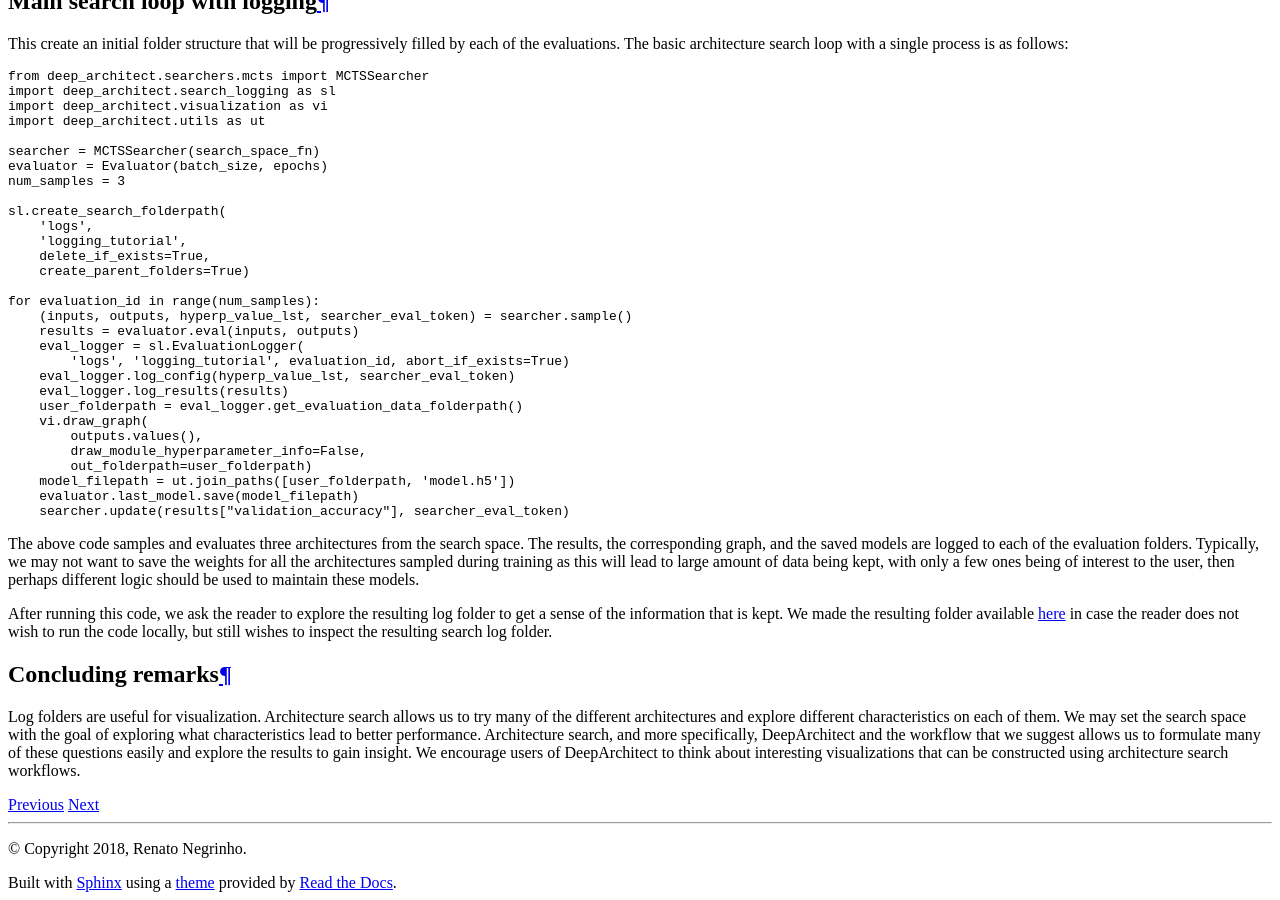
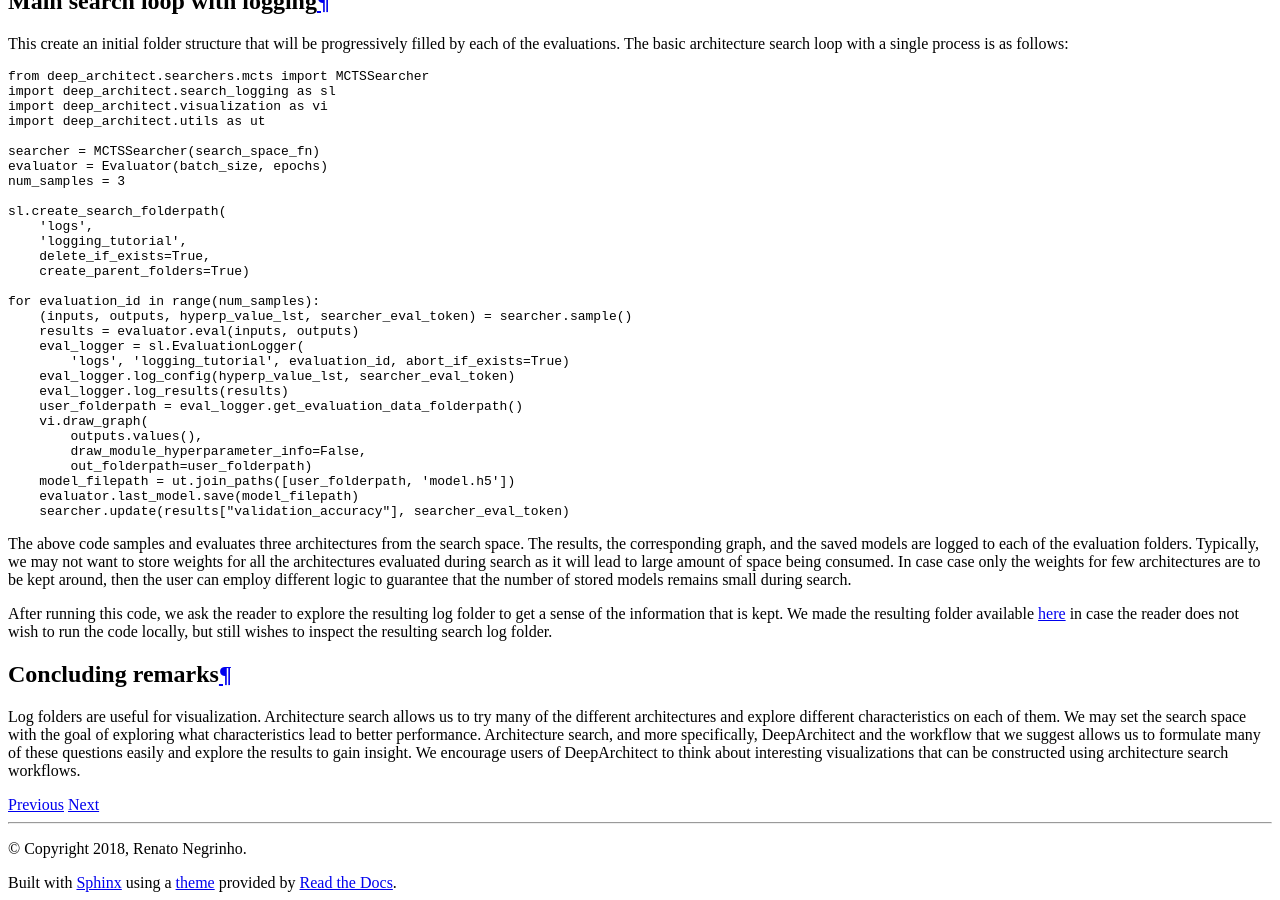
Before and after one commit to negrinho/deep_architect, a Sphinx documentation site: the page built from docs/source/tutorials/logging_and_visualization.rst, in a window 1280 px wide and 900 px high, scrolled down 3865 px. Built offline with Sphinx 7.4.7 and the Read the Docs theme 2.0.0, drawn with Linux system fonts in a browser that asks for light colours; pages that are not in the unit, such as notebooks, are missing from menus.

Commit message:
Minor typos fixed.

```diff
--- a/docs/source/tutorials/logging_and_visualization.rst
+++ b/docs/source/tutorials/logging_and_visualization.rst
@@ -270,10 +270,11 @@
 
 The above code samples and evaluates three architectures from the search space.
 The results, the corresponding graph, and the saved models are logged to each of the evaluation
-folders. Typically, we may not want to save the weights for all the architectures
-sampled during training as this will lead to large amount of data being kept,
-with only a few ones being of interest to the user, then perhaps different logic
-should be used to maintain these models.
+folders. Typically, we may not want to store weights for all the architectures
+evaluated during search as it will lead to large amount of space being consumed.
+In case case only the weights for few architectures are to be kept around, then
+the user can employ different logic to guarantee that the number of stored models
+remains small during search.
 
 After running this code, we ask the reader to explore the resulting
 log folder to get a sense of the information that is kept.
--- a/docs/source/tutorials/new_frameworks.rst
+++ b/docs/source/tutorials/new_frameworks.rst
@@ -70,7 +70,7 @@
 After compilation, :code:`forward` can be called multiple times to perform the
 computation repeatedly.
 
-Let us look in detail at concrete exmaples for frameworks that are currently
+Let us look in detail at concrete examples for frameworks that are currently
 supported in DeepArchitect.
 
 Keras helpers
@@ -362,7 +362,7 @@
 differences in our these two frameworks handle the declaration of computational
 graphs.
 Hopefully, this conveys to the reader the considerations that should be taken
-when implemeneting support for a new framework in DeepArchitect.
+when implementing support for a new framework in DeepArchitect.
 
 .. code:: python
 
```
